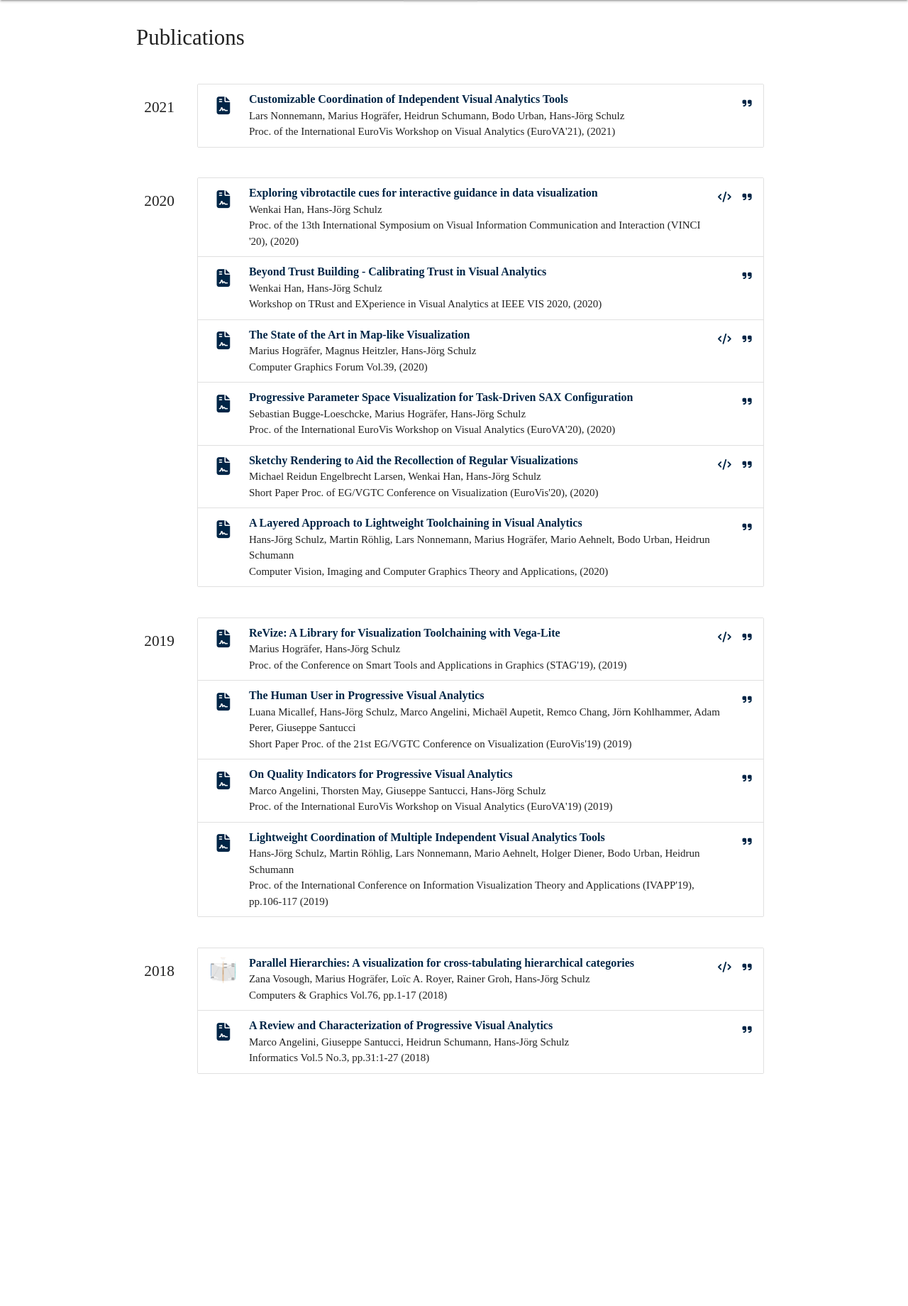
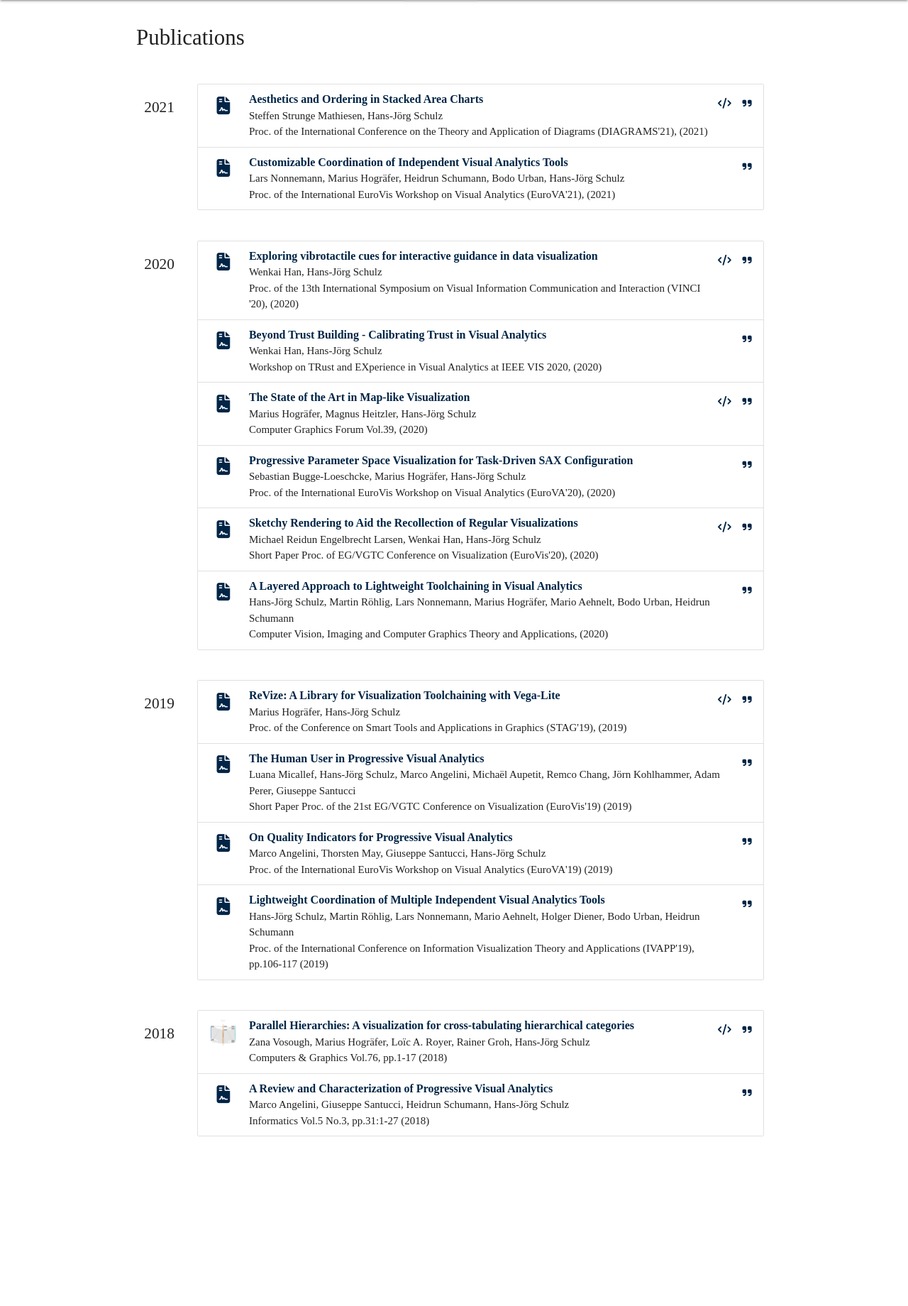
Before and after one commit to vis-au/vis-au.github.io, a PHP site: page /publications/ in a window 1280 px wide. Shown: the part 64-1904 px from the top of the page at 71% size. Run offline with PHP 8.4, Linux system fonts and the light colour scheme; some libraries are stand-ins or nearby versions; some web fonts are replaced.

Commit message:
add links to stacked charts from other parts of website

```diff
--- a/publications/index.html
+++ b/publications/index.html
@@ -40,6 +40,24 @@
         </div>
         <div class="col s12 m11">
           <ul class="collection">
+            <li class="collection-item avatar">
+              <div class="no-image-placeholder">
+                <a href="">
+                  <i class="fas fa-file-contract"></i>
+                </a>
+              </div>
+              <a href="https://vis-au.github.io/stackedcharts/" class="title" target="_blank" rel="noopener noreferrer">Aesthetics and Ordering in Stacked Area Charts</a>
+              <p>Steffen Strunge Mathiesen, Hans-Jörg Schulz<br>
+                Proc. of the International Conference on the Theory and Application of Diagrams (DIAGRAMS'21), (2021)
+              </p>
+              <a href="https://vis-au.github.io/stackedcharts" class="secondary-content repository-reference" title="go to project website">
+                <i class="fas fa-code"></i>
+              </a>
+
+              <a href="./bib/Mathiesen2021.bib" class="secondary-content" title="show bibtex entry">
+                <i class="fas fa-quote-right"></i>
+              </a>
+            </li>
 
             <li class="collection-item avatar">
               <div class="no-image-placeholder">
--- a/static/css/style.css
+++ b/static/css/style.css
@@ -54,6 +54,10 @@ h2 {
 }
 h3 {
   font-size: 1.42rem;
+  font-family: "AUPassataBold";
+}
+h4 {
+  font-size: 1.2rem;
   font-family: "AUPassataBold";
 }
 
```
Also changed, not shown: software/index.html (+12 -0 lines), 1 other file.
